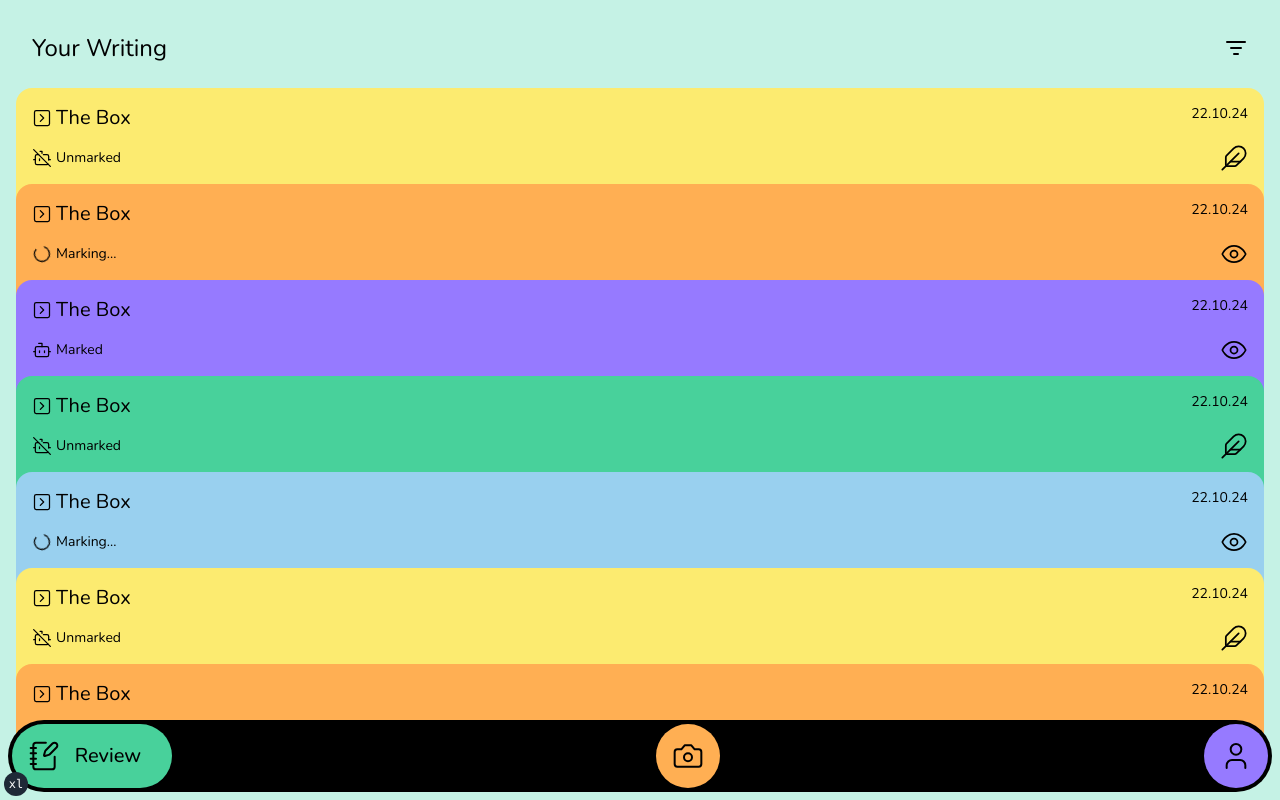
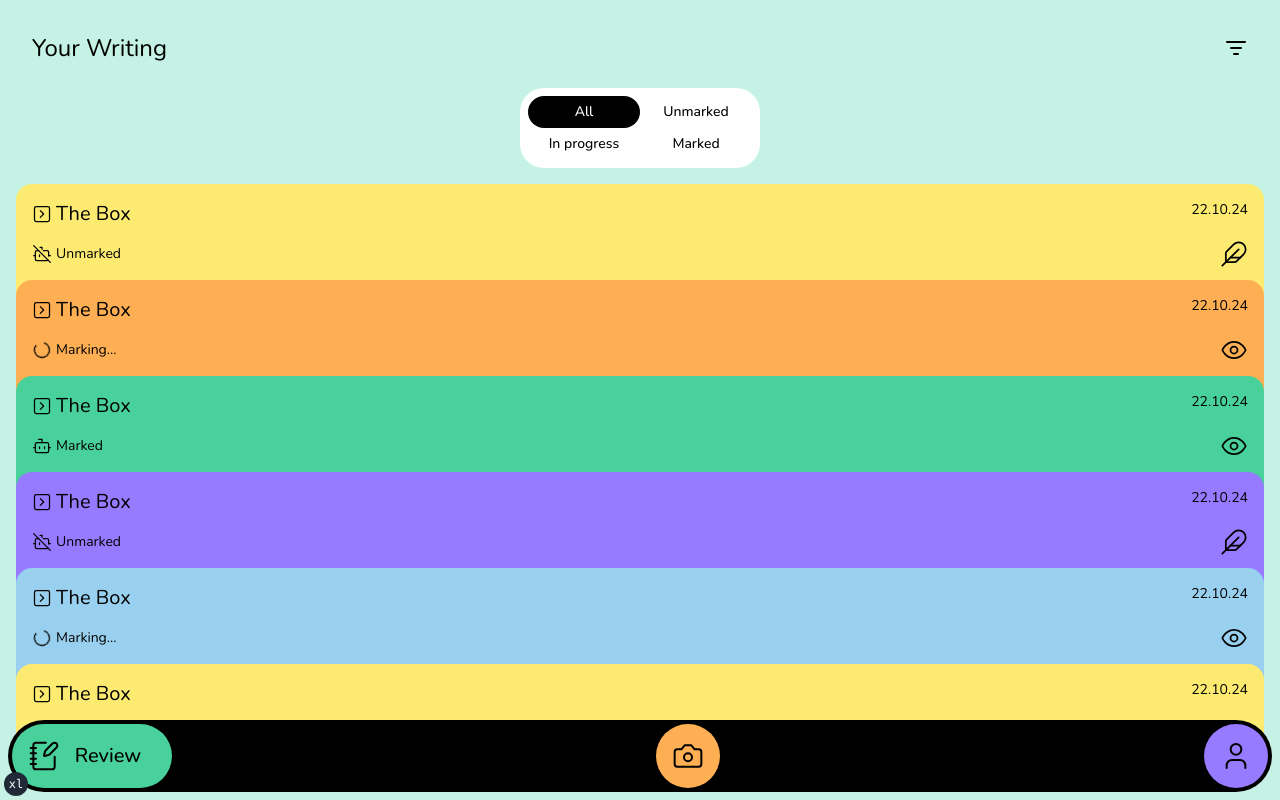
Before and after one commit to j-vanrav/markmywriting-next, a Next.js app: page / in a window 1280 px wide. Both pictures are taken after a click on the button "Review". Built offline with nearby package versions, Linux system fonts and the light colour scheme.

Commit message:
filter review cards

```diff
--- a/app/page.tsx
+++ b/app/page.tsx
@@ -19,7 +19,13 @@ import {
   Ticket,
   User,
 } from "lucide-react";
-import { useEffect, useState } from "react";
+import React, { useEffect, useState } from "react";
+import { motion } from "framer-motion";
+import {
+  Tabs,
+  TabsList,
+  TabsTrigger,
+} from "@/components/neobrutalist/tabs-animated";
 
 type PageName = "review" | "compose" | "profile";
 function NavButton({
@@ -241,6 +247,107 @@ function ReviewCard({
   );
 }
 
+const reviewCards: {
+  marked: MarkingStatus;
+  wordCount: number;
+  creationDate: Date;
+  prompt: string;
+  fromCamera: boolean;
+  id: string;
+  colour: CardColour;
+}[] = [
+  {
+    marked: "unmarked",
+    wordCount: 200,
+    creationDate: new Date(),
+    prompt: "The Box",
+    fromCamera: true,
+    id: "1",
+    colour: "yellow",
+  },
+  {
+    marked: "marking",
+    wordCount: 300,
+    creationDate: new Date(),
+    prompt: "The Box",
+    fromCamera: false,
+    id: "2",
+    colour: "orange",
+  },
+  {
+    marked: "marked",
+    wordCount: 450,
+    creationDate: new Date(),
+    prompt: "The Box",
+    fromCamera: false,
+    id: "3",
+    colour: "green",
+  },
+  {
+    marked: "unmarked",
+    wordCount: 100,
+    creationDate: new Date(),
+    prompt: "The Box",
+    fromCamera: true,
+    id: "4",
+    colour: "purple",
+  },
+  {
+    marked: "marking",
+    wordCount: 600,
+    creationDate: new Date(),
+    prompt: "The Box",
+    fromCamera: true,
+    id: "5",
+    colour: "blue",
+  },
+  {
+    marked: "unmarked",
+    wordCount: 200,
+    creationDate: new Date(),
+    prompt: "The Box",
+    fromCamera: true,
+    id: "6",
+    colour: "yellow",
+  },
+  {
+    marked: "marking",
+    wordCount: 300,
+    creationDate: new Date(),
+    prompt: "The Box",
+    fromCamera: false,
+    id: "7",
+    colour: "orange",
+  },
+  {
+    marked: "marked",
+    wordCount: 450,
+    creationDate: new Date(),
+    prompt: "The Box",
+    fromCamera: false,
+    id: "8",
+    colour: "green",
+  },
+  {
+    marked: "unmarked",
+    wordCount: 100,
+    creationDate: new Date(),
+    prompt: "The Box",
+    fromCamera: true,
+    id: "9",
+    colour: "purple",
+  },
+  {
+    marked: "marking",
+    wordCount: 600,
+    creationDate: new Date(),
+    prompt: "The Box",
+    fromCamera: true,
+    id: "10",
+    colour: "blue",
+  },
+];
+type ReviewTabs = "all" | "unmarked" | "in progress" | "marked";
 function SelectCardPage({
   selectedCard,
   setSelectedCard,
@@ -248,6 +355,7 @@ function SelectCardPage({
   selectedCard: string;
   setSelectedCard: (id: string) => void;
 }) {
+  const [selecedTab, setSelectedTab] = useState("all" as ReviewTabs);
   return (
     <div className="w-screen h-full p-4 pb-14 overflow-y-scroll overflow-x-hidden">
       <div className="flex flex-row justify-between items-center p-4">
@@ -255,137 +363,59 @@ function SelectCardPage({
         <ListFilter />
       </div>
 
+      <Tabs
+        value={selecedTab}
+        onValueChange={(s) => setSelectedTab(s as ReviewTabs)}
+        className="h-24"
+      >
+        <TabsList className="flex flex-col translate-y-7">
+          <div className="flex flex-row bg-white rounded-t-3xl p-2 pb-0">
+            <TabsTrigger value="all" active={selecedTab === "all"}>
+              All
+            </TabsTrigger>
+            <TabsTrigger value="unmarked" active={selecedTab === "unmarked"}>
+              Unmarked
+            </TabsTrigger>
+          </div>
+          <div className="flex flex-row bg-white rounded-b-3xl p-2 pt-0">
+            <TabsTrigger
+              value="in progress"
+              active={selecedTab === "in progress"}
+            >
+              In progress
+            </TabsTrigger>
+            <TabsTrigger value="marked" active={selecedTab === "marked"}>
+              Marked
+            </TabsTrigger>
+          </div>
+        </TabsList>
+      </Tabs>
+
       <div className="relative flex-col justify-center py-6 text-lg">
-        <ReviewCard
-          colour="yellow"
-          opts={{
-            marked: "unmarked",
-            wordCount: 200,
-            creationDate: new Date(),
-            prompt: "The Box",
-            fromCamera: true,
-            id: "1",
-          }}
-          trigger={setSelectedCard}
-          selected={selectedCard === "1"}
-        />
-        <ReviewCard
-          colour="orange"
-          opts={{
-            marked: "marking",
-            wordCount: 300,
-            creationDate: new Date(),
-            prompt: "The Box",
-            fromCamera: false,
-            id: "2",
-          }}
-          trigger={setSelectedCard}
-          selected={selectedCard === "2"}
-        />
-        <ReviewCard
-          colour="purple"
-          opts={{
-            marked: "marked",
-            wordCount: 450,
-            creationDate: new Date(),
-            prompt: "The Box",
-            fromCamera: false,
-            id: "3",
-          }}
-          trigger={setSelectedCard}
-          selected={selectedCard === "3"}
-        />
-        <ReviewCard
-          colour="green"
-          opts={{
-            marked: "unmarked",
-            wordCount: 100,
-            creationDate: new Date(),
-            prompt: "The Box",
-            fromCamera: true,
-            id: "4",
-          }}
-          trigger={setSelectedCard}
-          selected={selectedCard === "4"}
-        />
-        <ReviewCard
-          colour="blue"
-          opts={{
-            marked: "marking",
-            wordCount: 600,
-            creationDate: new Date(),
-            prompt: "The Box",
-            fromCamera: true,
-            id: "5",
-          }}
-          trigger={setSelectedCard}
-          selected={selectedCard === "5"}
-        />
-        <ReviewCard
-          colour="yellow"
-          opts={{
-            marked: "unmarked",
-            wordCount: 200,
-            creationDate: new Date(),
-            prompt: "The Box",
-            fromCamera: true,
-            id: "6",
-          }}
-          trigger={setSelectedCard}
-          selected={selectedCard === "6"}
-        />
-        <ReviewCard
-          colour="orange"
-          opts={{
-            marked: "marking",
-            wordCount: 300,
-            creationDate: new Date(),
-            prompt: "The Box",
-            fromCamera: false,
-            id: "7",
-          }}
-          trigger={setSelectedCard}
-          selected={selectedCard === "7"}
-        />
-        <ReviewCard
-          colour="purple"
-          opts={{
-            marked: "marked",
-            wordCount: 450,
-            creationDate: new Date(),
-            prompt: "The Box",
-            fromCamera: false,
-            id: "8",
-          }}
-          trigger={setSelectedCard}
-          selected={selectedCard === "8"}
-        />
-        <ReviewCard
-          colour="green"
-          opts={{
-            marked: "unmarked",
-            wordCount: 100,
-            creationDate: new Date(),
-            prompt: "The Box",
-            fromCamera: true,
-            id: "9",
-          }}
-          trigger={setSelectedCard}
-          selected={selectedCard === "9"}
-        />
-        <ReviewCard
-          colour="blue"
-          opts={{
-            marked: "marking",
-            wordCount: 600,
-            creationDate: new Date(),
-            prompt: "The Box",
-            fromCamera: true,
-            id: "10",
-          }}
-          trigger={setSelectedCard}
-          selected={selectedCard === "10"}
-        />
+        {reviewCards.map((card) => {
+          const visible =
+            selecedTab === "all" ||
+            (selecedTab === "in progress" && card.marked === "marking") ||
+            (selecedTab === "unmarked" && card.marked === "unmarked") ||
+            (selecedTab === "marked" && card.marked === "marked");
+          return (
+            <div
+              key={`reviewcard-${card.id}`}
+              className={cn(
+                "h-0 transition-all invisible duration-700",
+                visible && "h-24 visible"
+              )}
+            >
+              <ReviewCard
+                colour={card.colour}
+                opts={card}
+                trigger={setSelectedCard}
+                selected={selectedCard === card.id}
+                className={cn(visible ? "visible" : "invisible duration-0")}
+              />
+            </div>
+          );
+        })}
       </div>
     </div>
   );
--- /dev/null
+++ b/components/neobrutalist/tabs-animated.tsx
@@ -0,0 +1,73 @@
+"use client";
+
+import * as React from "react";
+import * as TabsPrimitive from "@radix-ui/react-tabs";
+import { motion } from "framer-motion";
+
+import { cn } from "@/lib/utils";
+
+const Tabs = TabsPrimitive.Root;
+
+const TabsList = React.forwardRef<
+  React.ElementRef<typeof TabsPrimitive.List>,
+  React.ComponentPropsWithoutRef<typeof TabsPrimitive.List> & {
+    inverted?: boolean;
+  }
+>(({ inverted = false, className, ...props }, ref) => (
+  <TabsPrimitive.List
+    ref={ref}
+    className={cn(
+      "inline-flex h-10 items-center justify-center rounded-full p-1 text-black",
+      className
+    )}
+    {...props}
+  />
+));
+TabsList.displayName = TabsPrimitive.List.displayName;
+
+interface TabsTriggerProps {
+  active?: boolean;
+  id?: string;
+  inverted?: boolean;
+}
+
+const TabsTrigger = React.forwardRef<
+  React.ElementRef<typeof TabsPrimitive.Trigger>,
+  React.ComponentPropsWithoutRef<typeof TabsPrimitive.Trigger> &
+    TabsTriggerProps
+>(({ inverted = false, id, className, active, ...props }, ref) => (
+  <div className="grid h-8 w-28 grid-cols-1 items-center">
+    {active && (
+      <motion.div
+        className="z-0 col-span-1 col-start-1 h-8 w-28 rounded-full bg-black"
+        layoutId={"tabs-highlight-" + id}
+      />
+    )}
+    <TabsPrimitive.Trigger
+      ref={ref}
+      className={cn(
+        "z-40 col-span-1 col-start-1 inline-flex items-center justify-center whitespace-nowrap rounded-sm px-3 py-1.5 text-sm font-medium ring-offset-background transition-none focus-visible:outline-none focus-visible:ring-2 focus-visible:ring-ring focus-visible:ring-offset-2 disabled:pointer-events-none disabled:opacity-50 data-[state=active]:-mt-8 data-[state=active]:text-white",
+        className
+      )}
+      {...props}
+    />
+  </div>
+));
+TabsTrigger.displayName = TabsPrimitive.Trigger.displayName;
+
+const TabsContent = React.forwardRef<
+  React.ElementRef<typeof TabsPrimitive.Content>,
+  React.ComponentPropsWithoutRef<typeof TabsPrimitive.Content>
+>(({ className, ...props }, ref) => (
+  <TabsPrimitive.Content
+    ref={ref}
+    className={cn(
+      "mt-2 ring-offset-background focus-visible:outline-none focus-visible:ring-2 focus-visible:ring-ring focus-visible:ring-offset-2",
+      className
+    )}
+    {...props}
+  />
+));
+TabsContent.displayName = TabsPrimitive.Content.displayName;
+
+export { Tabs, TabsList, TabsTrigger, TabsContent };
--- a/package.json
+++ b/package.json
@@ -25,6 +25,7 @@
     "class-variance-authority": "^0.7.0",
     "clsx": "^2.1.1",
     "cmdk": "^1.0.0",
+    "framer-motion": "^11.3.2",
     "lucide-react": "^0.376.0",
     "next": "14.3.0-canary.29",
     "next-themes": "^0.3.0",
```
Also changed, not shown: 1 other file (tests, documents, lock files or other folders).
